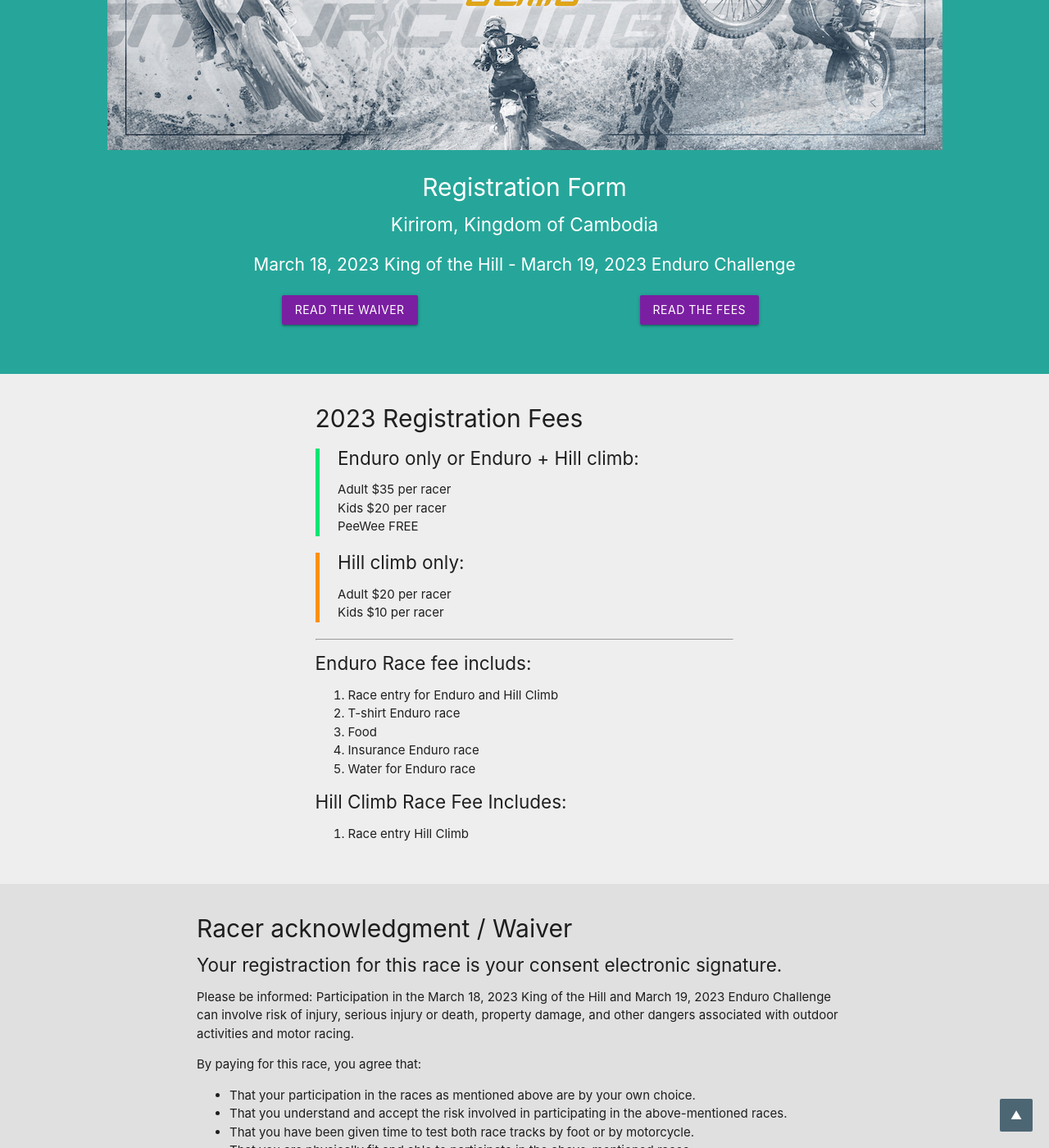
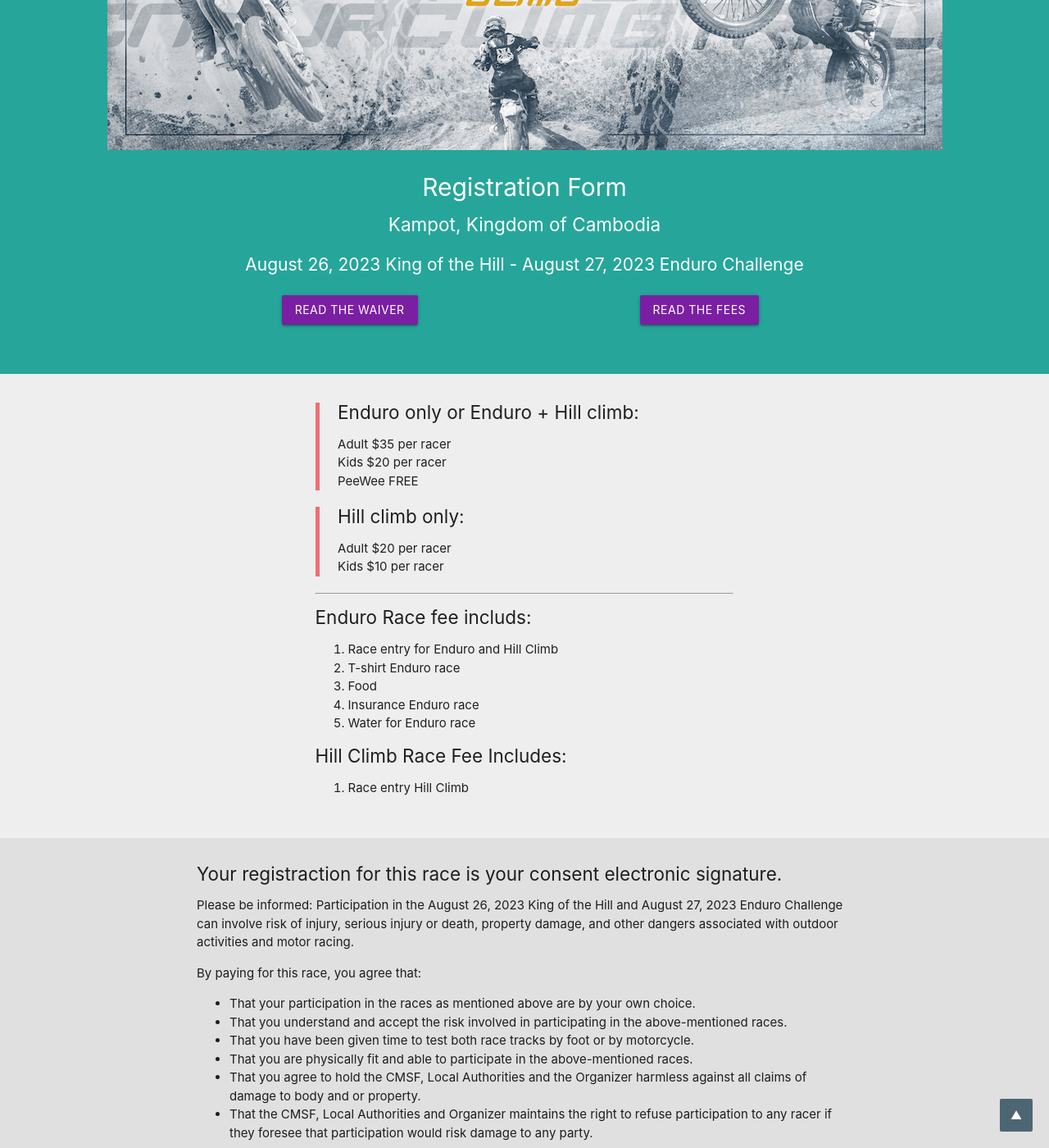
Before and after one commit to yong-lim/Enduro, a Jekyll site: the page built from submission.md, in a window 1280 px wide and 1400 px high, scrolled down 304 px. Shown: the whole window at 82% size. Built offline with Jekyll 4.4.1, drawn with Linux system fonts in a browser that asks for light colours; some of the changed text lies outside the part shown.

Commit message:
Add August Kampot race

```diff
--- a/_data/race.yml
+++ b/_data/race.yml
@@ -1,19 +1,18 @@
 form_title : Registration Form
-location   : Kirirom, Kingdom of Cambodia
-dates      : March 18, 2023 King of the Hill - March 19, 2023 Enduro Challenge
+location   : Kampot, Kingdom of Cambodia
+dates      : August 26, 2023 King of the Hill - August 27, 2023 Enduro Challenge
 
 fees: |
-  #### 2023 Registration Fees
   > ##### Enduro only or Enduro + Hill climb:
   > - Adult $35 per racer
   > - Kids $20 per racer
   > - PeeWee FREE
-  {: .bq-18}
+  {: .bq-1}
 
   > ##### Hill climb only:
   > - Adult $20 per racer
   > - Kids $10 per racer
-  {: .bq-19}
+  {: .bq-2}
 
 paid-for: |
   ---
@@ -28,11 +27,10 @@ paid-for: |
   1. Race entry Hill Climb
 
 waiver: |
-  #### Racer acknowledgment / Waiver
   ##### Your registraction for this race is your consent electronic signature.
 
-  Please be informed: Participation in the March 18, 2023 King of the Hill and
-  March 19, 2023 Enduro Challenge can involve risk of injury, serious injury or
+  Please be informed: Participation in the August 26, 2023 King of the Hill and
+  August 27, 2023 Enduro Challenge can involve risk of injury, serious injury or
   death, property damage, and other dangers associated with outdoor activities and motor racing.
 
   By paying for this race, you agree that:
@@ -99,7 +97,6 @@ r2-hill: "entry.69002109"
 r2-endu: "entry.1913362904"
 
 pay: |
-  #### MAKE PAYMENT
   ##### Please read the instruction first before paying
 
   After you have made your payment, please send us your prove of payment receipt
```
Also changed, not shown: favicon.ico (added).
